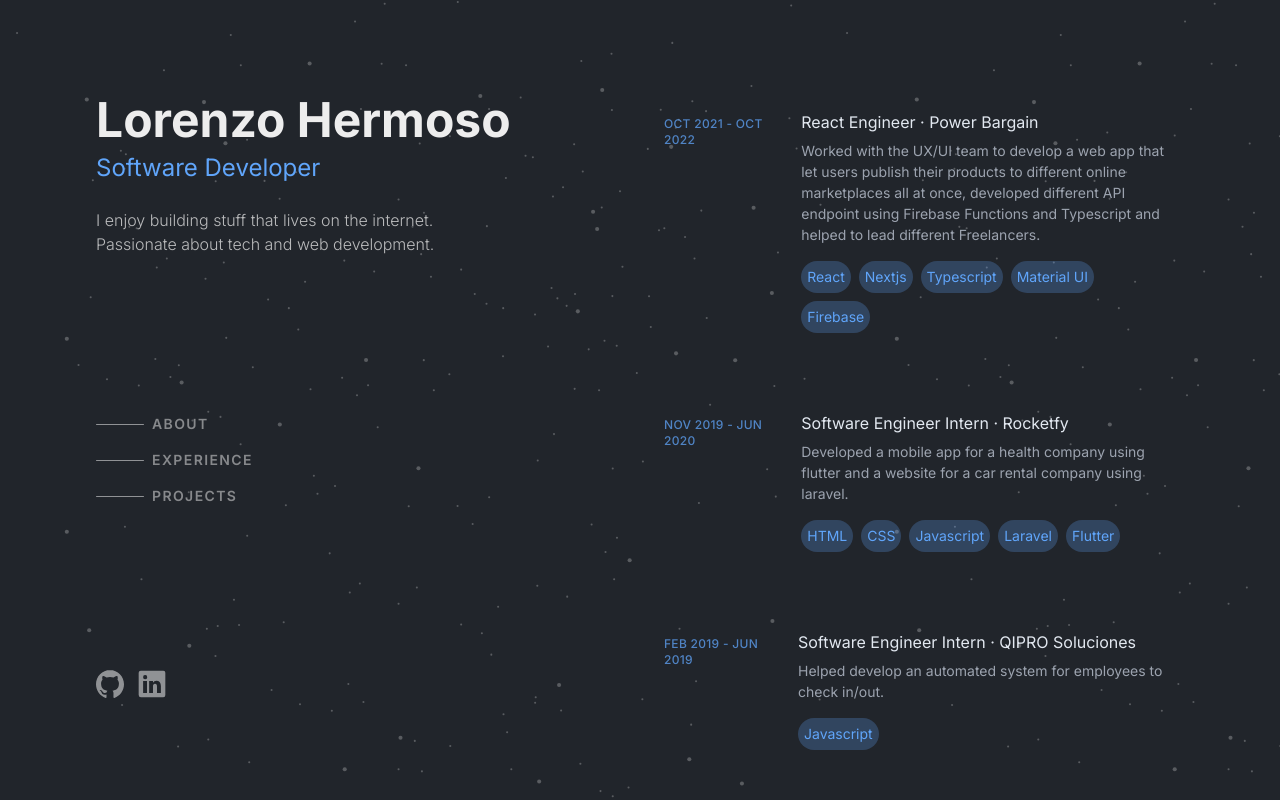
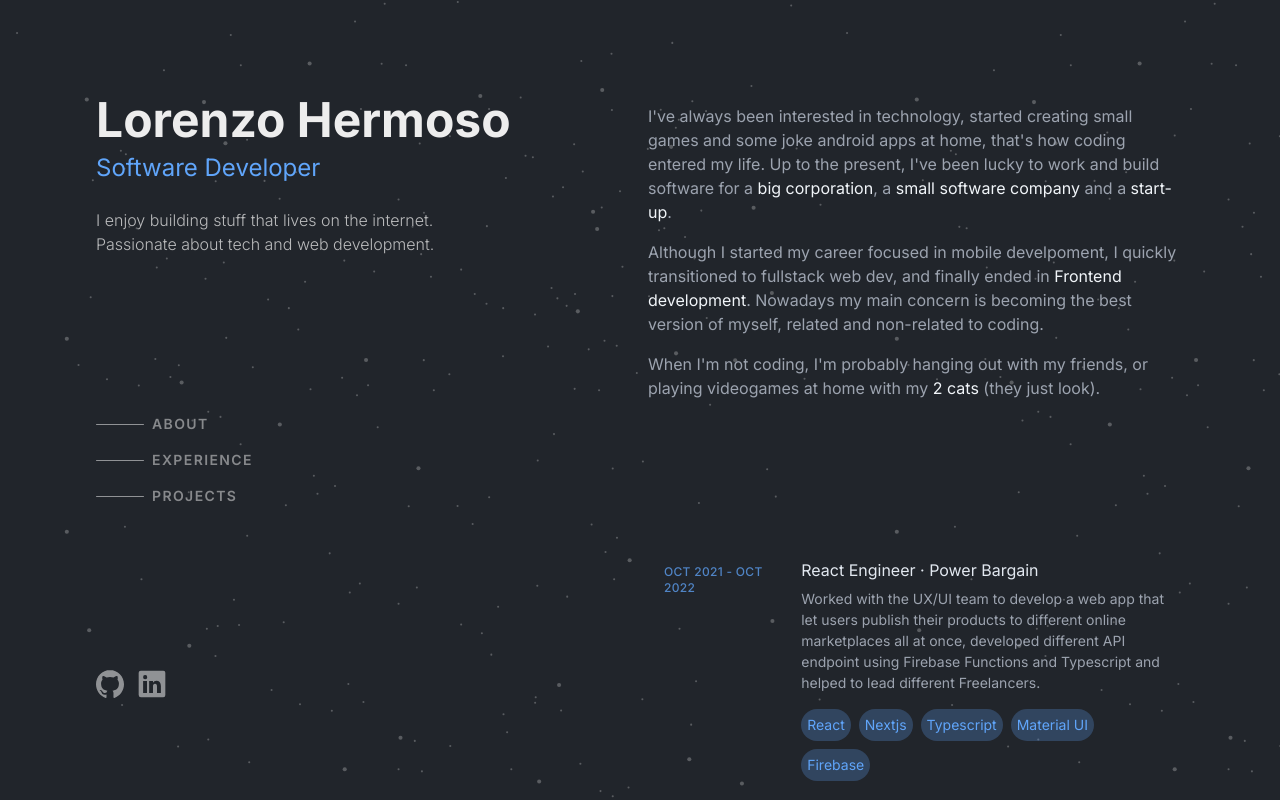
Before and after one commit to lmhmDev/my-portfolio, a Next.js app: page / in a window 1280 px wide. Shown: the top 800 px of the page. Built offline with nearby package versions, Linux system fonts and the light colour scheme.

Commit message:
about section

```diff
--- a/src/app/page.tsx
+++ b/src/app/page.tsx
@@ -1,3 +1,4 @@
+import About from '@/components/about'
 import Experience from '@/components/experience'
 import Header from '@/components/header'
 import Projects from '@/components/projects'
@@ -7,6 +8,7 @@
         <div className='lg:flex lg:justify-between lg:gap-4'>
             <Header />
             <main className='pt-24 lg:w-1/2 lg:py-24'>
+                <About />
                 <Experience />
                 {/* <Projects /> */}
             </main>
--- /dev/null
+++ b/src/components/about.tsx
@@ -0,0 +1,22 @@
+const About = () => {
+    return (
+        <div className='mt-2 [&>p]:leading-normal [&>p]:mb-4 [&>p]:text-gray-400 [&_a]:text-slate-100 [&_a]:transition lg:mb-36'>
+            <p>
+                I've always been interested in technology, started creating small games and some joke android apps at home,
+                that's how coding entered my life. Up to the present,
+                I've been lucky to work and build software for a <a className='hover:text-blue-400' href='https://qiproaccenture.negocio.site/?utm_source=gmb&utm_medium=referral' target='_blank'>big corporation</a>,
+                a <a className='hover:text-blue-400' href='https://rocketfy.es/' target='_blank'>small software company</a> and a <a className='hover:text-blue-400' href='https://es.linkedin.com/company/power-bargain' target='_blank'>start-up</a>.
+            </p>
+            <p>
+                Although I started my career focused in mobile develpoment,
+                I quickly transitioned to fullstack web dev, and finally ended in <a className='hover:text-blue-400' href='https://en.wikipedia.org/wiki/Front-end_web_development' target='_blank'>Frontend development</a>. Nowadays my main concern is becoming the best version of myself,
+                related and non-related to coding.
+            </p>
+            <p>
+                When I'm not coding, I'm probably hanging out with my friends, or playing videogames at home with my <a className='hover:text-blue-400' href='https://dictionary.cambridge.org/dictionary/english/cat' target='_blank'>2 cats</a> (they just look).
+            </p>
+        </div>
+    )
+}
+
+export default About
```
